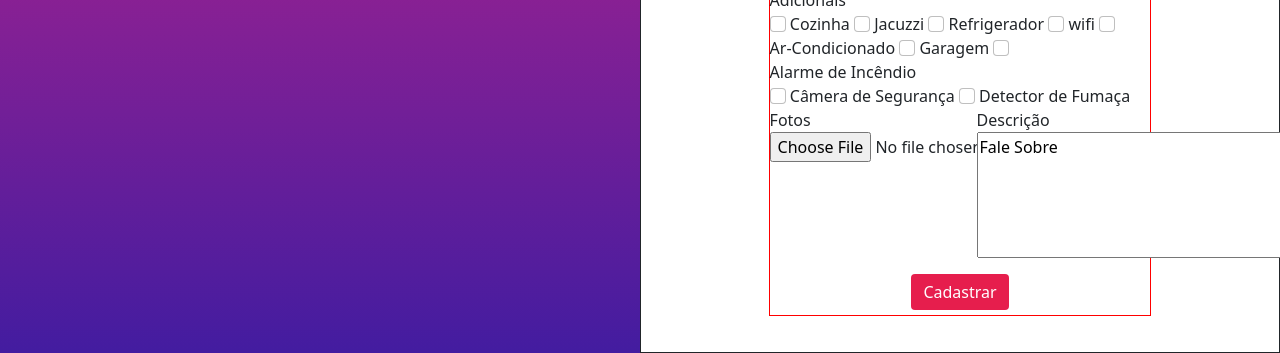
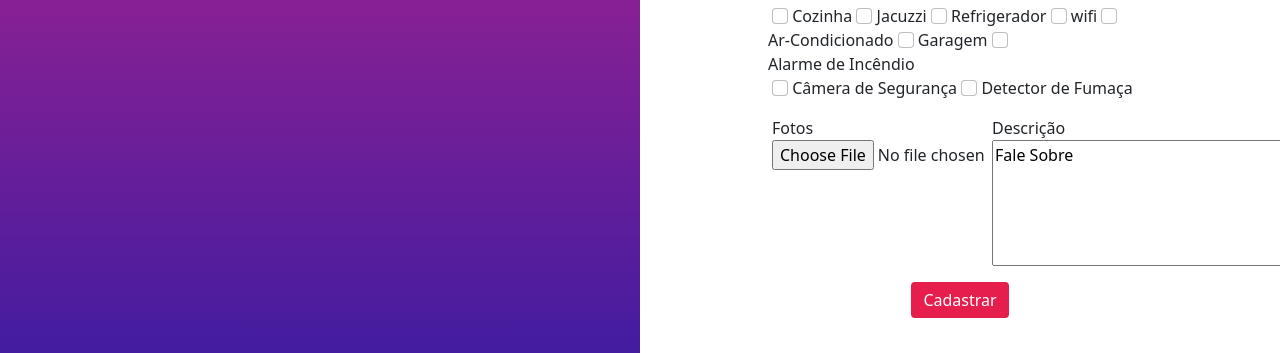
Before and after one commit to JeostonJunior/Clone-AirBnb, a plain HTML site: page registroHost.html in a window 1280 px wide. Shown: the part 447-800 px from the top of the page. Drawn offline with nearby package versions, Linux system fonts and the light colour scheme.

Commit message:
add-padd-margin

```diff
--- a/registroHost.css
+++ b/registroHost.css
@@ -86,7 +86,6 @@
 }
 
 .form-div {
-  border: 1px solid red;
   width: 60%;
 }
 
--- a/registroHost.html
+++ b/registroHost.html
@@ -35,7 +35,7 @@
             </section>
           </div>
           <div class="bg-white w-50">
-            <section class="h-100 position-relative border border-dark">
+            <section class="h-100 position-relative">
               <div class="center-buttons">
                 <form class="form-div">
                   <div class="form-row d-flex">
@@ -174,13 +174,13 @@
                       />
                     </div>
                   </div>
-                  <div class="form-row">
+                  <div class="form-row mb-3">
                     <div class="form-group">
                       <label for="inputResidencia">Adicionais</label>
                       <div class="custom-control custom-checkbox">
                         <input
                           type="checkbox"
-                          class="form-check-input"
+                          class="form-check-input ms-1"
                           id="customCheck1"
                         />
                         <label class="custom-control-label" for="customCheck1"
@@ -240,7 +240,7 @@
                         ><br />
                         <input
                           type="checkbox"
-                          class="form-check-input"
+                          class="form-check-input ms-1"
                           id="customCheck1"
                         />
                         <label
@@ -262,7 +262,7 @@
                     </div>
                   </div>
                   <div class="form-row d-flex">
-                    <div class="form-group col-md-4">
+                    <div class="form-group col-md-4 ps-1 me-3">
                       <label for="inputResidencia">Fotos</label>
                       <input
                         type="file"
```
